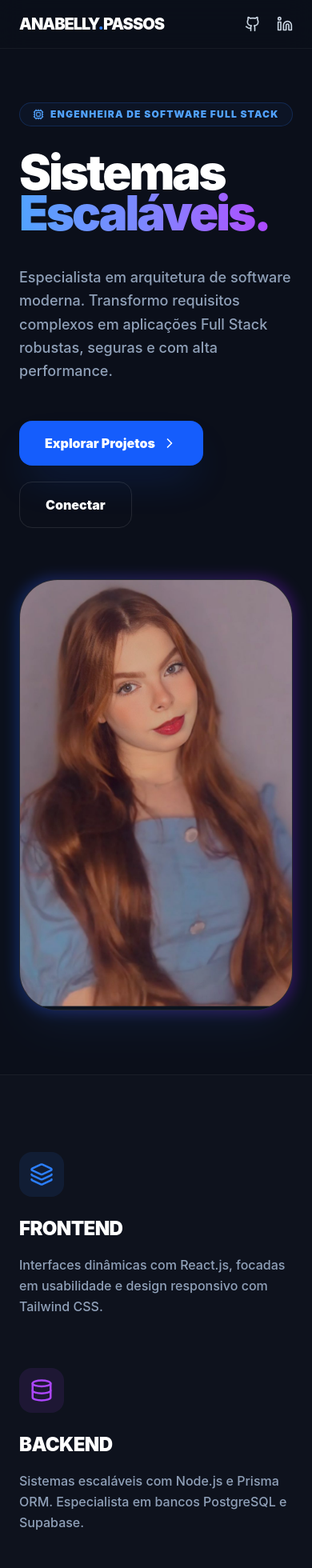
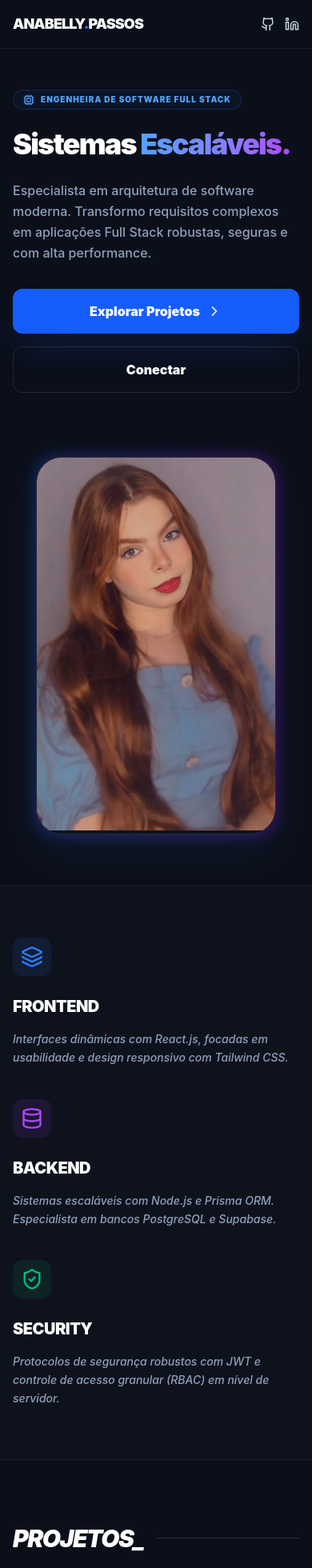
Before and after one commit to anabellypassos/portifolio, a React (Vite) app: page / in a window 390 px wide. Shown: the top 1960 px of the page at 80% size. Built offline with nearby package versions, Linux system fonts and the light colour scheme.

Commit message:
responsive

```diff
--- a/src/Portfolio.jsx
+++ b/src/Portfolio.jsx
@@ -1,7 +1,7 @@
 import React from 'react';
 import { motion } from 'framer-motion';
-import profile from './assets/profile.jpeg'
-import adm from './assets/adm.png'
+import profile from './assets/profile.jpeg';
+import adm from './assets/adm.png';
 import {
     Github,
     Linkedin,
@@ -36,59 +36,59 @@ export default function Portfolio() {
     return (
         <div className="bg-[#0b0f1a] min-h-screen text-slate-300 selection:bg-blue-500/30 font-sans scroll-smooth overflow-x-hidden">
 
-            {/* BACKGROUND GLOWS */}
-            <div className="fixed inset-0 overflow-hidden -z-10">
-                <div className="absolute top-[-10%] left-[-10%] w-[50%] h-[50%] rounded-full bg-blue-600/10 blur-[120px]" />
-                <div className="absolute bottom-[-10%] right-[-10%] w-[50%] h-[50%] rounded-full bg-indigo-600/10 blur-[120px]" />
+            {/* BACKGROUND GLOWS - Ajustados para não vazar no mobile */}
+            <div className="fixed inset-0 overflow-hidden -z-10 pointer-events-none">
+                <div className="absolute top-[-10%] left-[-10%] w-[70%] md:w-[50%] h-[50%] rounded-full bg-blue-600/10 blur-[80px] md:blur-[120px]" />
+                <div className="absolute bottom-[-10%] right-[-10%] w-[70%] md:w-[50%] h-[50%] rounded-full bg-indigo-600/10 blur-[80px] md:blur-[120px]" />
             </div>
 
             {/* NAVBAR */}
             <nav className="fixed top-0 w-full z-50 backdrop-blur-lg border-b border-white/5 bg-[#0b0f1a]/80">
-                <div className="max-w-7xl mx-auto px-6 py-4 flex justify-between items-center">
+                <div className="max-w-7xl mx-auto px-4 sm:px-6 py-4 flex justify-between items-center">
                     <motion.span
                         initial={{ opacity: 0 }}
                         animate={{ opacity: 1 }}
-                        className="text-xl font-black text-white tracking-tighter"
+                        className="text-lg md:text-xl font-black text-white tracking-tighter"
                     >
                         ANABELLY<span className="text-blue-500">.</span>PASSOS
                     </motion.span>
 
-                    <div className="flex gap-5 items-center">
-                        <a href="#projects" className="hidden md:block text-sm font-bold hover:text-white transition uppercase tracking-widest text-slate-500">Projetos</a>
-                        <div className="h-4 w-px bg-white/10 hidden md:block"></div>
-                        <a href="https://github.com/anabellypassos" target="_blank" rel="noreferrer" className="hover:text-blue-400 transition transform hover:scale-110"><Github size={20} /></a>
-                        <a href="https://www.linkedin.com/in/anabelly-passos-a4b44623b" target="_blank" rel="noreferrer" className="hover:text-blue-400 transition transform hover:scale-110"><Linkedin size={20} /></a>
+                    <div className="flex gap-3 md:gap-5 items-center">
+                        <a href="#projects" className="hidden sm:block text-xs md:text-sm font-bold hover:text-white transition uppercase tracking-widest text-slate-500">Projetos</a>
+                        <div className="h-4 w-px bg-white/10 hidden sm:block"></div>
+                        <a href="https://github.com/anabellypassos" target="_blank" rel="noreferrer" className="hover:text-blue-400 transition transform hover:scale-110"><Github size={18} className="md:w-5 md:h-5" /></a>
+                        <a href="https://www.linkedin.com/in/anabelly-passos-a4b44623b" target="_blank" rel="noreferrer" className="hover:text-blue-400 transition transform hover:scale-110"><Linkedin size={18} className="md:w-5 md:h-5" /></a>
                     </div>
                 </div>
             </nav>
 
             {/* HERO SECTION */}
-            <section className="relative pt-32 lg:pt-48 pb-20 px-6">
-                <div className="max-w-7xl mx-auto grid grid-cols-1 lg:grid-cols-2 gap-16 items-center">
+            <section className="relative pt-28 md:pt-40 lg:pt-48 pb-16 md:pb-20 px-4 sm:px-6">
+                <div className="max-w-7xl mx-auto grid grid-cols-1 lg:grid-cols-2 gap-10 lg:gap-16 items-center">
 
                     {/* LADO ESQUERDO: TEXTO */}
                     <FadeIn x={-50}>
-                        <div className="inline-flex items-center gap-2 px-4 py-1.5 rounded-full border border-blue-500/20 bg-blue-500/5 text-blue-400 text-xs font-black mb-8 tracking-widest uppercase">
+                        <div className="inline-flex items-center gap-2 px-3 py-1 md:px-4 md:py-1.5 rounded-full border border-blue-500/20 bg-blue-500/5 text-blue-400 text-[10px] md:text-xs font-black mb-6 md:mb-8 tracking-widest uppercase">
                             <Cpu size={14} /> Engenheira de Software Full Stack
                         </div>
 
-                        <h1 className="text-6xl md:text-8xl lg:text-9xl font-black text-white leading-[0.85] mb-10 tracking-tighter">
-                            Sistemas <br />
+                        <h1 className="text-4xl sm:text-6xl md:text-8xl lg:text-9xl font-black text-white leading-[1.1] md:leading-[0.85] mb-6 md:mb-10 tracking-tighter">
+                            Sistemas <br className="hidden md:block" />
                             <span className="text-transparent bg-clip-text bg-gradient-to-r from-blue-400 via-indigo-400 to-purple-500">
                                 Escaláveis.
                             </span>
                         </h1>
 
-                        <p className="text-lg md:text-xl text-slate-400 max-w-xl mb-12 leading-relaxed font-medium">
+                        <p className="text-base md:text-xl text-slate-400 max-w-xl mb-8 md:mb-12 leading-relaxed font-medium">
                             Especialista em arquitetura de software moderna. Transformo requisitos complexos
                             em aplicações Full Stack robustas, seguras e com alta performance.
                         </p>
 
-                        <div className="flex flex-wrap gap-5">
-                            <a href="#projects" className="px-8 py-4 bg-blue-600 hover:bg-blue-700 text-white rounded-2xl font-black transition-all flex items-center gap-2 shadow-2xl shadow-blue-600/20 hover:-translate-y-1">
+                        <div className="flex flex-col sm:flex-row gap-4 md:gap-5">
+                            <a href="#projects" className="px-6 py-4 md:px-8 md:py-4 bg-blue-600 hover:bg-blue-700 text-white rounded-xl md:rounded-2xl font-black transition-all flex items-center justify-center gap-2 shadow-2xl shadow-blue-600/20 hover:-translate-y-1">
                                 Explorar Projetos <ChevronRight size={20} />
                             </a>
-                            <a href="https://www.linkedin.com/in/anabelly-passos-a4b44623b" target="_blank" rel="noreferrer" className="px-8 py-4 border border-white/10 hover:bg-white/5 text-white rounded-2xl font-black transition-all hover:-translate-y-1">
+                            <a href="https://www.linkedin.com/in/anabelly-passos-a4b44623b" target="_blank" rel="noreferrer" className="px-6 py-4 md:px-8 md:py-4 border border-white/10 hover:bg-white/5 text-white rounded-xl md:rounded-2xl font-black transition-all flex justify-center items-center hover:-translate-y-1">
                                 Conectar
                             </a>
                         </div>
@@ -96,11 +96,10 @@ export default function Portfolio() {
 
                     {/* LADO DIREITO: SUA FOTO */}
                     <FadeIn x={50} delay={0.2}>
-                        <div className="relative group w-full max-w-[450px] mx-auto lg:ml-auto">
-                            {/* Brilho atrás da foto */}
-                            <div className="absolute -inset-1 bg-gradient-to-r from-blue-600 to-purple-600 rounded-[3rem] blur opacity-25 group-hover:opacity-50 transition duration-1000"></div>
+                        <div className="relative group w-full max-w-[300px] sm:max-w-[400px] lg:max-w-[450px] mx-auto lg:ml-auto mt-10 lg:mt-0">
+                            <div className="absolute -inset-1 bg-gradient-to-r from-blue-600 to-purple-600 rounded-[2rem] md:rounded-[3rem] blur opacity-25 group-hover:opacity-50 transition duration-1000"></div>
 
-                            <div className="relative rounded-[3rem] border border-white/10 overflow-hidden bg-[#0b0f1a] shadow-2xl shadow-blue-500/10">
+                            <div className="relative rounded-[2rem] md:rounded-[3rem] border border-white/10 overflow-hidden bg-[#0b0f1a] shadow-2xl shadow-blue-500/10">
                                 <img
                                     src={profile}
                                     alt="Anabelly Passos"
@@ -109,15 +108,14 @@ export default function Portfolio() {
                                 <div className="absolute inset-0 bg-blue-900/10 group-hover:bg-transparent transition duration-500"></div>
                             </div>
 
-                            {/* Tag Flutuante */}
                             <motion.div
                                 animate={{ y: [0, -12, 0] }}
                                 transition={{ duration: 4, repeat: Infinity, ease: "easeInOut" }}
-                                className="absolute -bottom-6 -right-6 bg-slate-900/90 backdrop-blur-md border border-white/10 p-4 rounded-2xl hidden md:block"
+                                className="absolute -bottom-4 -right-4 md:-bottom-6 md:-right-6 bg-slate-900/90 backdrop-blur-md border border-white/10 p-3 md:p-4 rounded-xl md:rounded-2xl hidden sm:block"
                             >
                                 <div className="flex items-center gap-3">
-                                    <div className="w-3 h-3 bg-green-500 rounded-full animate-pulse"></div>
-                                    <span className="text-[10px] font-black text-white uppercase tracking-widest">Disponível para Projetos</span>
+                                    <div className="w-2 h-2 md:w-3 md:h-3 bg-green-500 rounded-full animate-pulse"></div>
+                                    <span className="text-[8px] md:text-[10px] font-black text-white uppercase tracking-widest">Disponível para Projetos</span>
                                 </div>
                             </motion.div>
                         </div>
@@ -126,71 +124,70 @@ export default function Portfolio() {
             </section>
 
             {/* EXPERTISE SECTION */}
-            <section className="py-24 px-6 bg-white/[0.01] border-y border-white/5">
-                <div className="max-w-7xl mx-auto grid grid-cols-1 md:grid-cols-3 gap-16">
+            <section className="py-16 md:py-24 px-4 sm:px-6 bg-white/[0.01] border-y border-white/5 font-bold">
+                <div className="max-w-7xl mx-auto grid grid-cols-1 md:grid-cols-3 gap-10 md:gap-16">
                     <FadeIn delay={0.1}>
                         <div className="group">
-                            <div className="w-14 h-14 bg-blue-500/10 rounded-2xl flex items-center justify-center text-blue-500 mb-6 group-hover:scale-110 transition duration-500"><Layers size={30} /></div>
-                            <h3 className="text-white font-black text-2xl mb-4 tracking-tight uppercase">Frontend</h3>
-                            <p className="text-slate-400 leading-relaxed font-medium">Interfaces dinâmicas com React.js, focadas em usabilidade e design responsivo com Tailwind CSS.</p>
+                            <div className="w-12 h-12 md:w-14 md:h-14 bg-blue-500/10 rounded-xl md:rounded-2xl flex items-center justify-center text-blue-500 mb-6 group-hover:scale-110 transition duration-500"><Layers size={28} /></div>
+                            <h3 className="text-white font-black text-xl md:text-2xl mb-4 tracking-tight uppercase">Frontend</h3>
+                            <p className="text-slate-400 leading-relaxed font-medium text-sm md:text-base italic">Interfaces dinâmicas com React.js, focadas em usabilidade e design responsivo com Tailwind CSS.</p>
                         </div>
                     </FadeIn>
 
                     <FadeIn delay={0.2}>
                         <div className="group">
-                            <div className="w-14 h-14 bg-purple-500/10 rounded-2xl flex items-center justify-center text-purple-500 mb-6 group-hover:scale-110 transition duration-500"><Database size={30} /></div>
-                            <h3 className="text-white font-black text-2xl mb-4 tracking-tight uppercase">Backend</h3>
-                            <p className="text-slate-400 leading-relaxed font-medium">Sistemas escaláveis com Node.js e Prisma ORM. Especialista em bancos PostgreSQL e Supabase.</p>
+                            <div className="w-12 h-12 md:w-14 md:h-14 bg-purple-500/10 rounded-xl md:rounded-2xl flex items-center justify-center text-purple-500 mb-6 group-hover:scale-110 transition duration-500"><Database size={28} /></div>
+                            <h3 className="text-white font-black text-xl md:text-2xl mb-4 tracking-tight uppercase">Backend</h3>
+                            <p className="text-slate-400 leading-relaxed font-medium text-sm md:text-base italic">Sistemas escaláveis com Node.js e Prisma ORM. Especialista em bancos PostgreSQL e Supabase.</p>
                         </div>
                     </FadeIn>
 
                     <FadeIn delay={0.3}>
                         <div className="group">
-                            <div className="w-14 h-14 bg-emerald-500/10 rounded-2xl flex items-center justify-center text-emerald-500 mb-6 group-hover:scale-110 transition duration-500"><ShieldCheck size={30} /></div>
-                            <h3 className="text-white font-black text-2xl mb-4 tracking-tight uppercase">Security</h3>
-                            <p className="text-slate-400 leading-relaxed font-medium">Protocolos de segurança robustos com JWT e controle de acesso granular (RBAC) em nível de servidor.</p>
+                            <div className="w-12 h-12 md:w-14 md:h-14 bg-emerald-500/10 rounded-xl md:rounded-2xl flex items-center justify-center text-emerald-500 mb-6 group-hover:scale-110 transition duration-500"><ShieldCheck size={28} /></div>
+                            <h3 className="text-white font-black text-xl md:text-2xl mb-4 tracking-tight uppercase">Security</h3>
+                            <p className="text-slate-400 leading-relaxed font-medium text-sm md:text-base italic">Protocolos de segurança robustos com JWT e controle de acesso granular (RBAC) em nível de servidor.</p>
                         </div>
                     </FadeIn>
                 </div>
             </section>
 
             {/* PROJECT SECTION */}
-            <section id="projects" className="py-32 px-6 max-w-7xl mx-auto">
+            <section id="projects" className="py-20 md:py-32 px-4 sm:px-6 max-w-7xl mx-auto font-bold">
                 <FadeIn>
-                    <div className="flex items-center gap-4 mb-16">
-                        <h2 className="text-4xl md:text-5xl font-black text-white uppercase tracking-tighter italic">Projetos_</h2>
+                    <div className="flex items-center gap-4 mb-10 md:mb-16">
+                        <h2 className="text-3xl md:text-5xl font-black text-white uppercase tracking-tighter italic">Projetos_</h2>
                         <div className="h-px bg-white/10 flex-1"></div>
                     </div>
                 </FadeIn>
 
-                <div className="grid grid-cols-1 lg:grid-cols-2 gap-16 items-center">
+                <div className="grid grid-cols-1 lg:grid-cols-2 gap-10 lg:gap-16 items-center">
                     <FadeIn x={-30}>
-                        <div className="space-y-8">
+                        <div className="space-y-6 md:space-y-8">
                             <div className="flex gap-2">
                                 <span className="px-3 py-1 bg-blue-500/10 border border-blue-500/20 text-blue-400 text-[10px] font-black uppercase tracking-widest rounded italic">Admin Dashboard Pro</span>
                             </div>
 
-                            <h3 className="text-5xl md:text-6xl font-black text-white leading-none tracking-tighter">GESTÃO <br /> CORPORATIVA</h3>
+                            <h3 className="text-4xl md:text-6xl font-black text-white leading-tight md:leading-none tracking-tighter">GESTÃO <br /> CORPORATIVA</h3>
 
-                            <p className="text-slate-400 text-lg md:text-xl leading-relaxed font-medium">
+                            <p className="text-base md:text-xl text-slate-400 leading-relaxed font-medium italic">
                                 Desenvolvi uma infraestrutura Full Stack para controle de estoque e usuários.
-                                O projeto foca em segurança, utilizando criptografia e permissões por cargos, além de
-                                processamento de imagens no servidor.
+                                O projeto foca em segurança, utilizando criptografia e permissões por cargos.
                             </p>
 
-                            <div className="flex flex-wrap gap-3">
+                            <div className="flex flex-wrap gap-2 md:gap-3">
                                 {techStack.map(tech => (
-                                    <span key={tech} className="px-4 py-2 bg-white/5 border border-white/10 rounded-xl text-xs text-slate-300 font-bold uppercase italic">
+                                    <span key={tech} className="px-3 py-1.5 md:px-4 md:py-2 bg-white/5 border border-white/10 rounded-lg md:rounded-xl text-[10px] md:text-xs text-slate-300 font-bold uppercase italic tracking-wider">
                                         {tech}
                                     </span>
                                 ))}
                             </div>
 
-                            <div className="flex gap-8 pt-4">
-                                <a href="https://admin-front-end-sigma.vercel.app/" target="_blank" rel="noreferrer" className="group flex items-center gap-2 text-white font-black text-lg hover:text-blue-400 transition duration-300 uppercase italic underline underline-offset-8 decoration-blue-500">
+                            <div className="flex flex-col sm:flex-row gap-6 pt-4">
+                                <a href="https://admin-front-end-sigma.vercel.app/" target="_blank" rel="noreferrer" className="group flex items-center justify-center sm:justify-start gap-2 text-white font-black text-base md:text-lg hover:text-blue-400 transition duration-300 uppercase italic underline underline-offset-8 decoration-blue-500">
                                     Live Preview <ExternalLink size={20} />
                                 </a>
-                                <a href="https://github.com/anabellypassos" target="_blank" rel="noreferrer" className="group flex items-center gap-2 text-slate-500 font-black text-lg hover:text-white transition duration-300 uppercase italic">
+                                <a href="https://github.com/anabellypassos" target="_blank" rel="noreferrer" className="group flex items-center justify-center sm:justify-start gap-2 text-slate-500 font-black text-base md:text-lg hover:text-white transition duration-300 uppercase italic">
                                     Github
                                 </a>
                             </div>
@@ -198,9 +195,9 @@ export default function Portfolio() {
                     </FadeIn>
 
                     <FadeIn x={30} delay={0.2}>
-                        <div className="relative group cursor-pointer">
-                            <div className="absolute -inset-1 bg-gradient-to-r from-blue-600 to-purple-600 rounded-[2rem] blur opacity-20 group-hover:opacity-40 transition duration-1000"></div>
-                            <div className="relative rounded-[2rem] border border-white/10 overflow-hidden shadow-2xl bg-slate-900">
+                        <div className="relative group cursor-pointer mt-8 lg:mt-0">
+                            <div className="absolute -inset-1 bg-gradient-to-r from-blue-600 to-purple-600 rounded-[1.5rem] md:rounded-[2rem] blur opacity-20 group-hover:opacity-40 transition duration-1000"></div>
+                            <div className="relative rounded-[1.5rem] md:rounded-[2rem] border border-white/10 overflow-hidden shadow-2xl bg-slate-900 aspect-video lg:aspect-auto">
                                 <img
                                     src={adm}
                                     className="w-full h-full object-cover grayscale-[30%] group-hover:grayscale-0 transition duration-700 hover:scale-105"
@@ -213,21 +210,21 @@ export default function Portfolio() {
             </section>
 
             {/* CTA SECTION */}
-            <section className="py-40 px-6 text-center relative">
+            <section className="py-24 md:py-40 px-4 sm:px-6 text-center relative font-bold italic">
                 <FadeIn>
                     <div className="relative z-10">
-                        <Rocket className="mx-auto mb-8 text-blue-500 animate-bounce" size={56} />
-                        <h2 className="text-5xl md:text-8xl font-black text-white mb-8 tracking-tighter leading-none uppercase italic">
-                            Vamos construir <br /> o futuro?
+                        <Rocket className="mx-auto mb-6 md:mb-8 text-blue-500 animate-bounce" size={40} className="md:w-14 md:h-14" />
+                        <h2 className="text-4xl sm:text-6xl md:text-8xl font-black text-white mb-6 md:mb-8 tracking-tighter leading-tight uppercase">
+                            Vamos construir <br className="hidden sm:block" /> o futuro?
                         </h2>
-                        <p className="text-slate-400 mb-12 max-w-2xl mx-auto text-lg md:text-xl font-medium leading-relaxed italic">
+                        <p className="text-base md:text-xl text-slate-400 mb-8 md:mb-12 max-w-2xl mx-auto leading-relaxed">
                             Estou pronta para resolver os desafios técnicos da sua empresa com engenharia de ponta.
                         </p>
                         <a
                             href="https://www.linkedin.com/in/anabelly-passos-a4b44623b"
                             target="_blank"
                             rel="noreferrer"
-                            className="inline-block px-14 py-6 bg-white text-black rounded-2xl font-black text-xl hover:bg-blue-600 hover:text-white transition-all transform hover:scale-105 shadow-2xl uppercase tracking-tighter"
+                            className="inline-block w-full sm:w-auto px-10 md:px-14 py-5 md:py-6 bg-white text-black rounded-xl md:rounded-2xl font-black text-lg md:text-xl hover:bg-blue-600 hover:text-white transition-all transform hover:scale-105 shadow-2xl uppercase tracking-tighter"
                         >
                             Conectar no LinkedIn
                         </a>
@@ -236,18 +233,18 @@ export default function Portfolio() {
             </section>
 
             {/* FOOTER */}
-            <footer className="py-16 px-6 border-t border-white/5 bg-black/20 italic">
-                <div className="max-w-7xl mx-auto flex flex-col md:flex-row justify-between items-center gap-8 text-slate-500 text-[10px] font-black uppercase tracking-[0.3em]">
-                    <div className="flex gap-8">
+            <footer className="py-10 md:py-16 px-4 sm:px-6 border-t border-white/5 bg-black/20 italic">
+                <div className="max-w-7xl mx-auto flex flex-col md:flex-row justify-between items-center gap-8 text-slate-500 text-[10px] font-black uppercase tracking-[0.2em] md:tracking-[0.3em]">
+                    <div className="flex gap-6 md:gap-8 order-2 md:order-1">
                         <a href="https://github.com/anabellypassos" target="_blank" rel="noreferrer" className="hover:text-white transition">Github</a>
                         <a href="https://www.linkedin.com/in/anabelly-passos-a4b44623b" target="_blank" rel="noreferrer" className="hover:text-white transition">Linkedin</a>
                     </div>
 
-                    <div className="text-center">
+                    <div className="text-center order-1 md:order-2">
                         © 2024 ANABELLY PASSOS // ENGENHEIRA DE SOFTWARE
                     </div>
 
-                    <div className="flex gap-2 items-center">
+                    <div className="flex gap-2 items-center order-3">
                         <Globe size={12} /> BRAZIL
                     </div>
                 </div>
```
